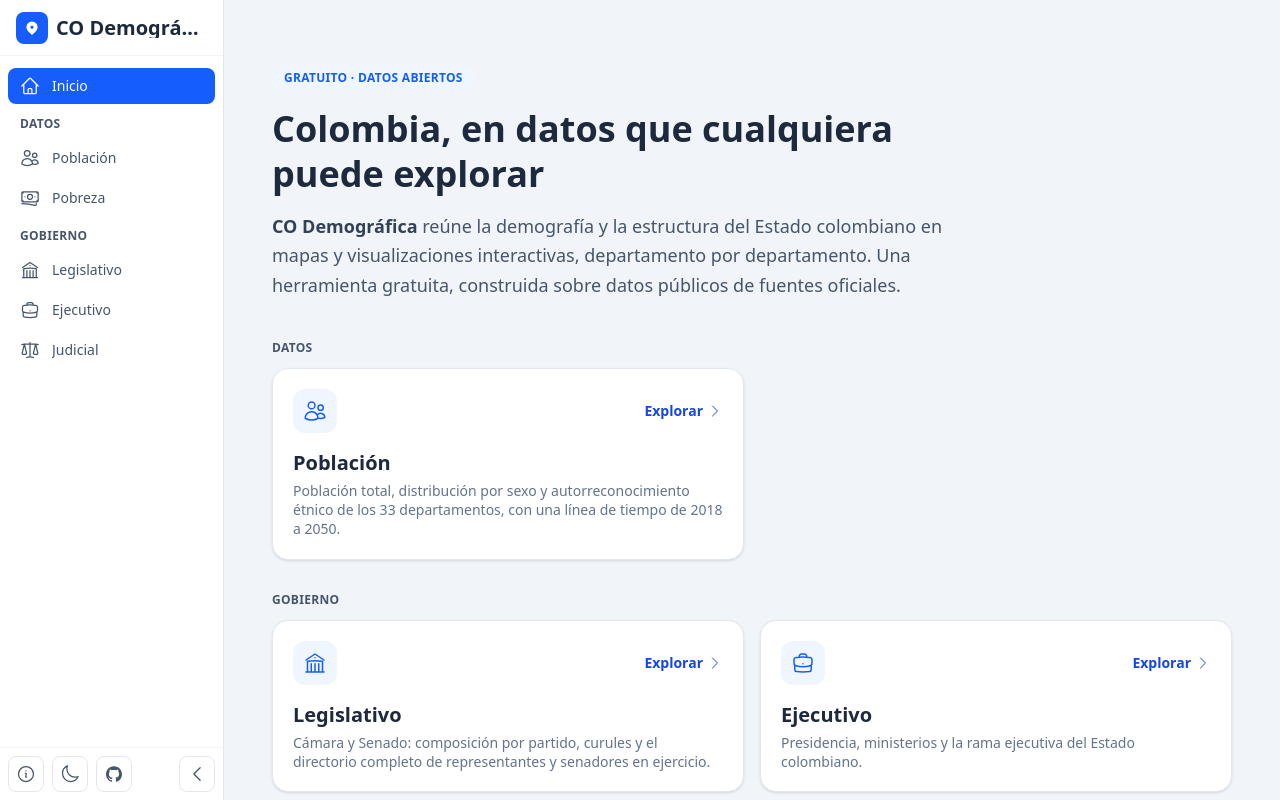
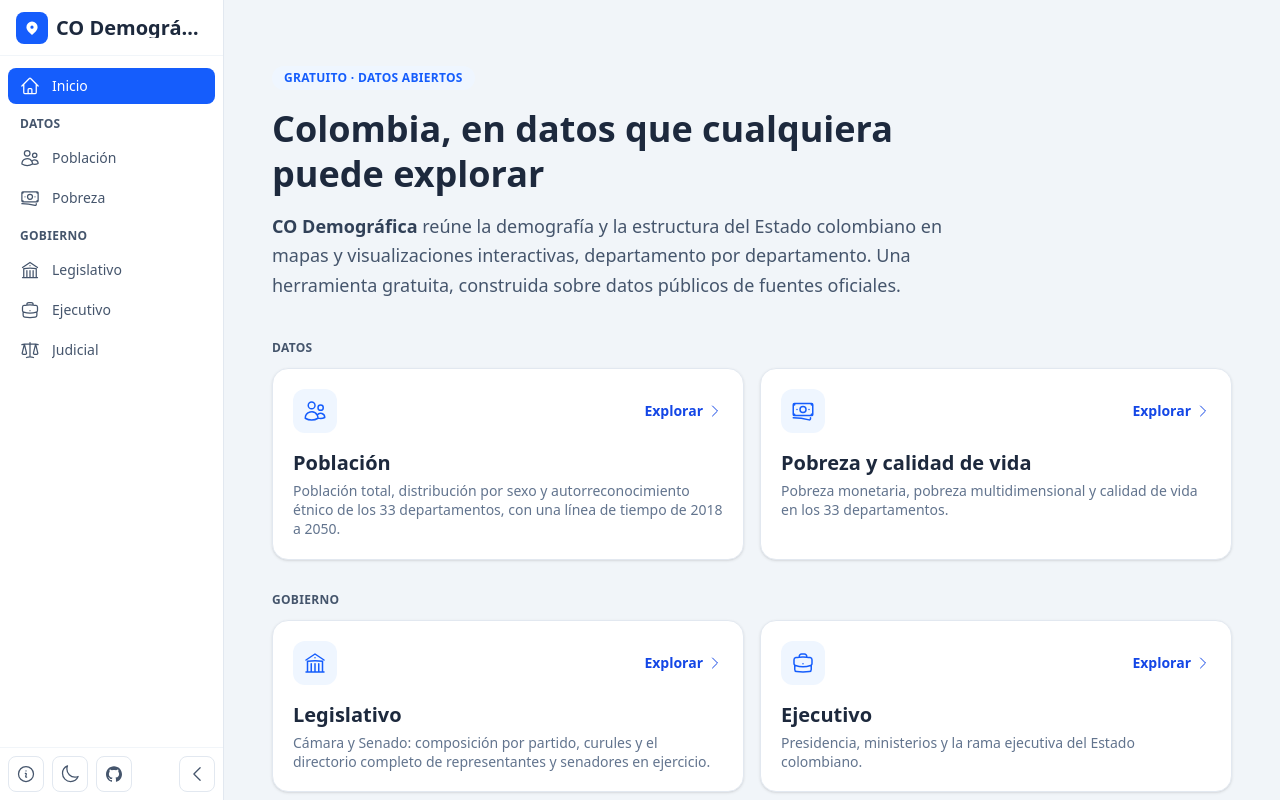
Before and after one commit to andresgobl98/colombia-demographics, a React (Vite) app: page / in a window 1280 px wide. Built offline with nearby package versions, Linux system fonts and the light colour scheme.

Commit message:
feature: nav card for poverty index

```diff
--- a/src/pages/HomePage.jsx
+++ b/src/pages/HomePage.jsx
@@ -5,6 +5,7 @@ import {
   BriefcaseIcon,
   ScaleIcon,
   ChevronRightIcon,
+  BanknotesIcon
 } from "@heroicons/react/24/outline";
 import { SOURCE_GROUPS } from "../data/sources";
 import { Copy } from "../components/ui";
@@ -22,6 +23,12 @@ const GROUPS = [
         title: "Población",
         desc: "Población total, distribución por sexo y autorreconocimiento étnico de los 33 departamentos, con una línea de tiempo de 2018 a 2050.",
         icon: UsersIcon,
+      },
+      {
+        to: "/datos/pobreza",
+        title: "Pobreza y calidad de vida",
+        desc: "Pobreza monetaria, pobreza multidimensional y calidad de vida en los 33 departamentos.",
+        icon: BanknotesIcon,
       },
     ],
   },
```
